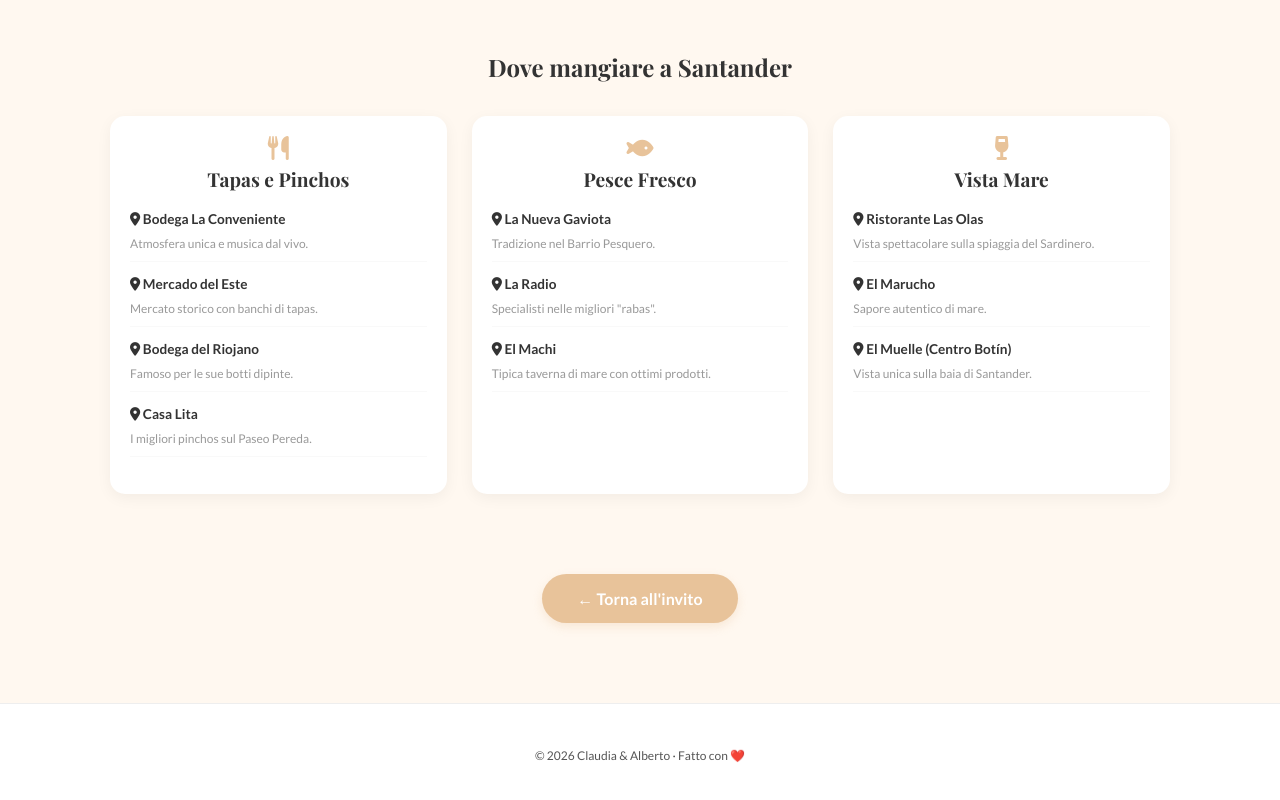
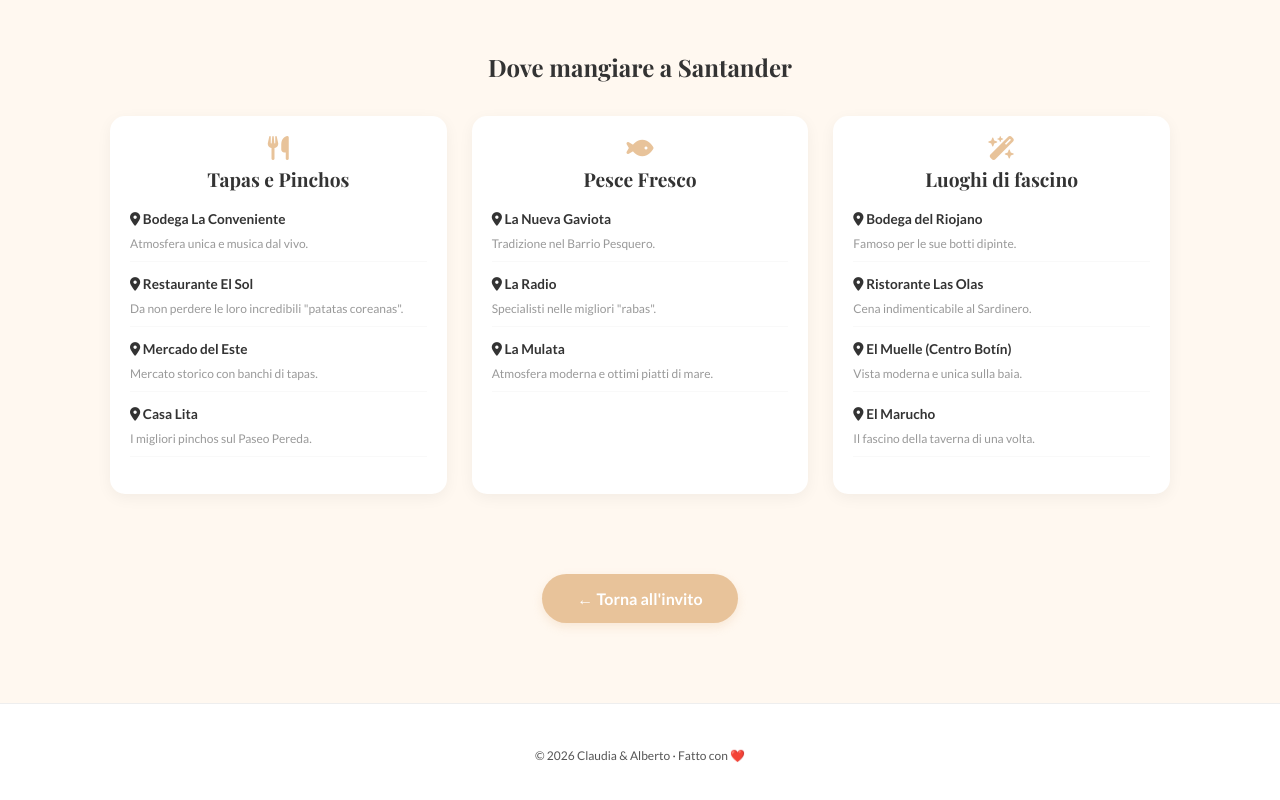
Before and after one commit to herandal1719/herandal1719.github.io, a plain HTML site: page info-it.html in a window 1280 px wide. Shown: the part 1352-2152 px from the top of the page. Drawn offline with nearby package versions, Linux system fonts and the light colour scheme.

Commit message:
Update info-it.html

```diff
--- a/info-it.html
+++ b/info-it.html
@@ -95,8 +95,8 @@
         <h4>Tapas e Pinchos</h4>
         <ul class="gastronomia-list">
           <li><a href="#"><i class="fa-solid fa-location-dot"></i> Bodega La Conveniente</a><span>Atmosfera unica e musica dal vivo.</span></li>
+          <li><a href="#"><i class="fa-solid fa-location-dot"></i> Restaurante El Sol</a><span>Da non perdere le loro incredibili "patatas coreanas".</span></li>
           <li><a href="#"><i class="fa-solid fa-location-dot"></i> Mercado del Este</a><span>Mercato storico con banchi di tapas.</span></li>
-          <li><a href="#"><i class="fa-solid fa-location-dot"></i> Bodega del Riojano</a><span>Famoso per le sue botti dipinte.</span></li>
           <li><a href="#"><i class="fa-solid fa-location-dot"></i> Casa Lita</a><span>I migliori pinchos sul Paseo Pereda.</span></li>
         </ul>
       </div>
@@ -108,18 +108,19 @@
         <ul class="gastronomia-list">
           <li><a href="#"><i class="fa-solid fa-location-dot"></i> La Nueva Gaviota</a><span>Tradizione nel Barrio Pesquero.</span></li>
           <li><a href="#"><i class="fa-solid fa-location-dot"></i> La Radio</a><span>Specialisti nelle migliori "rabas".</span></li>
-          <li><a href="#"><i class="fa-solid fa-location-dot"></i> El Machi</a><span>Tipica taverna di mare con ottimi prodotti.</span></li>
+          <li><a href="#"><i class="fa-solid fa-location-dot"></i> La Mulata</a><span>Atmosfera moderna e ottimi piatti di mare.</span></li>
         </ul>
       </div>
     </div>
     <div class="card-turismo">
       <div class="info-turismo">
-        <i class="fa-solid fa-wine-glass" style="color:var(--dorado); font-size:1.5rem;"></i>
-        <h4>Vista Mare</h4>
+        <i class="fa-solid fa-wand-magic-sparkles" style="color:var(--dorado); font-size:1.5rem;"></i>
+        <h4>Luoghi di fascino</h4>
         <ul class="gastronomia-list">
-          <li><a href="#"><i class="fa-solid fa-location-dot"></i> Ristorante Las Olas</a><span>Vista spettacolare sulla spiaggia del Sardinero.</span></li>
-          <li><a href="#"><i class="fa-solid fa-location-dot"></i> El Marucho</a><span>Sapore autentico di mare.</span></li>
-          <li><a href="#"><i class="fa-solid fa-location-dot"></i> El Muelle (Centro Botín)</a><span>Vista unica sulla baia di Santander.</span></li>
+          <li><a href="#"><i class="fa-solid fa-location-dot"></i> Bodega del Riojano</a><span>Famoso per le sue botti dipinte.</span></li>
+          <li><a href="#"><i class="fa-solid fa-location-dot"></i> Ristorante Las Olas</a><span>Cena indimenticabile al Sardinero.</span></li>
+          <li><a href="#"><i class="fa-solid fa-location-dot"></i> El Muelle (Centro Botín)</a><span>Vista moderna e unica sulla baia.</span></li>
+          <li><a href="#"><i class="fa-solid fa-location-dot"></i> El Marucho</a><span>Il fascino della taverna di una volta.</span></li>
         </ul>
       </div>
     </div>
```
